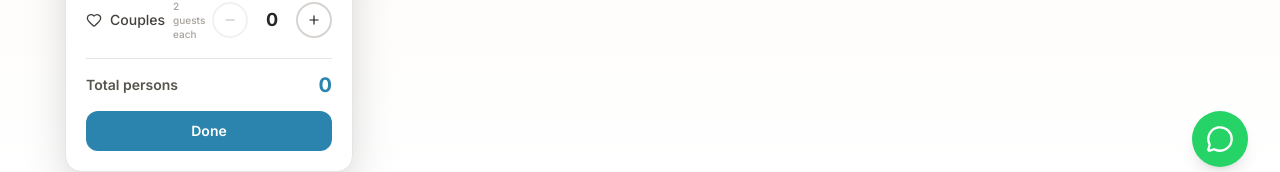
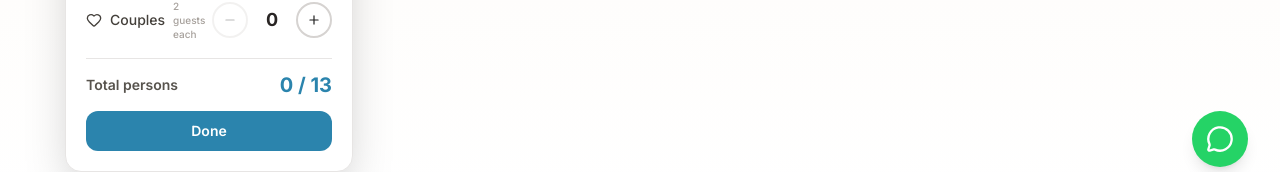
Before and after one commit to demha4/BOOKIYI, a React (Vite) app: page /book in a window 1280 px wide. Both pictures are taken after a click on the button "Add Guests". Shown: the part 601-773 px from the top of the page. Built offline with nearby package versions, Linux system fonts and the light colour scheme; a web font is replaced by a local one.

Commit message:
Full overwrite with new version v2

```diff
--- a/src/contexts/BookingContext.tsx
+++ b/src/contexts/BookingContext.tsx
@@ -116,17 +116,20 @@ export function BookingProvider({ children }: { children: ReactNode }) {
   const resetBooking = useCallback(() => setBookingState(defaultState), []);
 
   const setGuestCounts = useCallback((male: number, female: number, couple: number) => {
+    const m = Math.max(0, male);
+    const f = Math.max(0, female);
+    const c = Math.max(0, couple);
+    // Property has 13 beds total (8 dorm + 3 triple + 2 double).
+    // Couples count as 2. Reject any call that would exceed capacity —
+    // the UI prevents this for normal flows; this is defense-in-depth
+    // for programmatic callers (URL params, restored state, etc.).
+    if (m + f + c * 2 > 13) return;
     setBookingState((prev) => ({
       ...prev,
-      maleCount: Math.max(0, male),
-      femaleCount: Math.max(0, female),
-      coupleCount: Math.max(0, couple),
-      guests: buildGuests(
-        Math.max(0, male),
-        Math.max(0, female),
-        Math.max(0, couple),
-        prev.guests
-      ),
+      maleCount: m,
+      femaleCount: f,
+      coupleCount: c,
+      guests: buildGuests(m, f, c, prev.guests),
     }));
   }, []);
 
--- a/src/data/upsells.ts
+++ b/src/data/upsells.ts
@@ -9,6 +9,5 @@ export const UPSELL_ITEMS: UpsellItem[] = [
   { id: "paradise-valley", name: "Paradise Valley", price: 30 },
   { id: "sand-dunes", name: "Sand Dunes", price: 30 },
   { id: "airport-pickup", name: "Taxi", price: 25 },
-  { id: "washing-machine", name: "Washing Machine", price: 5 },
   { id: "skate-park", name: "Skate Park Sunset", price: 5 },
 ];
--- a/src/pages/BookNow.tsx
+++ b/src/pages/BookNow.tsx
@@ -4,7 +4,7 @@ import { motion, AnimatePresence } from "framer-motion";
 import {
   Calendar, Users, ChevronRight, Check, Bed, Package, Plus,
   Minus, Shield, Clock, CreditCard, ArrowLeft,
-  Waves, Sun, Plane, UtensilsCrossed, Dumbbell, Sparkles,
+  Waves, Sun, Plane, Dumbbell, Sparkles,
   User, Mail, Phone, FileText, Tag, Heart, X,
   ToggleLeft, ToggleRight, ChevronDown, AlertCircle, CheckCircle2,
   Copy, Loader2, Building2, Banknote, Timer, UserCheck,
@@ -46,7 +46,6 @@ const ADDONS: AddonDef[] = [
   { id: "paradise-valley", name: "Paradise Valley", description: "Valley trip with lunch included", price: 30, priceUnit: "fixed", icon: <Sparkles size={18} />, maxPerUnit: 10 },
   { id: "sand-dunes", name: "Sand Dunes", description: "Dunes trip with dinner included", price: 30, priceUnit: "fixed", icon: <Sun size={18} />, maxPerUnit: 10 },
   { id: "airport-pickup", name: "Taxi", description: "Taxi / airport transfer support", price: 25, priceUnit: "fixed", icon: <Plane size={18} />, maxPerUnit: 1 },
-  { id: "washing-machine", name: "Washing Machine", description: "Laundry wash during your stay", price: 5, priceUnit: "fixed", icon: <UtensilsCrossed size={18} />, maxPerUnit: 10 },
   { id: "skate-park", name: "Skate Park Sunset", description: "Sunset skate park session", price: 5, priceUnit: "fixed", icon: <Dumbbell size={18} />, maxPerUnit: 10 },
 ];
 
@@ -212,6 +211,10 @@ function GuestPicker({ isOpen, onClose }: { isOpen: boolean; onClose: () => void
   const { booking, setGuestCounts } = useBooking();
   const ref = useRef<HTMLDivElement>(null);
 
+  // Property has 13 beds total (8 dorm + 3 triple + 2 double).
+  // Couples count as 2 toward this cap.
+  const MAX_GUESTS = 13;
+
   useEffect(() => {
     function handleClick(e: MouseEvent) {
       if (ref.current && !ref.current.contains(e.target as Node)) onClose();
@@ -222,20 +225,24 @@ function GuestPicker({ isOpen, onClose }: { isOpen: boolean; onClose: () => void
 
   if (!isOpen) return null;
 
-  const rows: { key: GuestType; label: string; icon: React.ReactNode; count: number; note?: string }[] = [
-    { key: "male",   label: "Males",   icon: <User size={16} />,  count: booking.maleCount },
-    { key: "female", label: "Females", icon: <User size={16} />,  count: booking.femaleCount },
-    { key: "couple", label: "Couples", icon: <Heart size={16} />, count: booking.coupleCount, note: "2 guests each" },
+  const rows: { key: GuestType; label: string; icon: React.ReactNode; count: number; note?: string; weight: number }[] = [
+    { key: "male",   label: "Males",   icon: <User size={16} />,  count: booking.maleCount,   weight: 1 },
+    { key: "female", label: "Females", icon: <User size={16} />,  count: booking.femaleCount, weight: 1 },
+    { key: "couple", label: "Couples", icon: <Heart size={16} />, count: booking.coupleCount, note: "2 guests each", weight: 2 },
   ];
 
   const total = booking.maleCount + booking.femaleCount + booking.coupleCount * 2;
+  const atCap = total >= MAX_GUESTS;
 
   return (
     <motion.div ref={ref} initial={{ opacity: 0, y: -8, scale: 0.95 }} animate={{ opacity: 1, y: 0, scale: 1 }} exit={{ opacity: 0, y: -8, scale: 0.95 }}
       className="absolute top-full left-0 mt-2 bg-white rounded-2xl shadow-2xl border border-stone-200 p-5 w-72 z-[100]">
       <p className="text-xs font-bold text-stone-500 uppercase tracking-wider mb-4">Select guests</p>
       <div className="space-y-4">
-        {rows.map((r) => (
+        {rows.map((r) => {
+          // Adding this row's increment would push past the cap?
+          const wouldExceed = total + r.weight > MAX_GUESTS;
+          return (
           <div key={r.key} className="flex items-center justify-between">
             <span className="text-sm font-medium text-stone-700 flex items-center gap-2">
               <span className={guestConfig[r.key].color}>{r.icon}</span>
@@ -263,19 +270,27 @@ function GuestPicker({ isOpen, onClose }: { isOpen: boolean; onClose: () => void
                   else if (r.key === "female") setGuestCounts(m, f + 1, c);
                   else setGuestCounts(m, f, c + 1);
                 }}
-                className="w-9 h-9 rounded-full border-2 border-stone-300 flex items-center justify-center hover:border-ocean hover:text-ocean transition-all"
+                disabled={wouldExceed}
+                className="w-9 h-9 rounded-full border-2 border-stone-300 flex items-center justify-center disabled:opacity-30 disabled:cursor-not-allowed hover:border-ocean hover:text-ocean transition-all"
               >
                 <Plus size={14} />
               </button>
             </div>
           </div>
-        ))}
+          );
+        })}
       </div>
 
       <div className="border-t border-stone-200 mt-4 pt-3 flex items-center justify-between">
         <span className="text-sm font-semibold text-stone-600">Total persons</span>
-        <span className="font-bold text-ocean text-xl">{total}</span>
+        <span className={`font-bold text-xl ${atCap ? "text-amber-600" : "text-ocean"}`}>{total} / {MAX_GUESTS}</span>
       </div>
+
+      {atCap && (
+        <p className="text-[11px] text-amber-700 mt-2 leading-5">
+          That is the full house — 13 places across all rooms. For larger groups, message us on WhatsApp.
+        </p>
+      )}
 
       <button onClick={onClose}
         className="w-full mt-3 py-2.5 text-sm font-semibold text-white bg-ocean rounded-xl hover:bg-ocean/90 transition-all">
--- a/src/pages/Experiences.tsx
+++ b/src/pages/Experiences.tsx
@@ -87,16 +87,6 @@ const experiences = [
     image: "/images/outdoor-trip.jpg",
     category: "service",
     includes: ["Door-to-door service", "Fixed price (cash)", "Reliable local drivers", "27 km / ~35 min"],
-  },
-  {
-    id: "washing-machine",
-    name: "Laundry Service",
-    price: "€5 / load",
-    shortDesc: "Wash, dry, and fold during your stay.",
-    fullDesc: "Stay longer and need to wash clothes? Drop your laundry in the morning, pick it up clean and folded by evening. Simple, affordable, one less thing to think about.",
-    image: "/images/private-room.jpg",
-    category: "service",
-    includes: ["Wash + dry", "Folded and returned", "Same-day service", "Available any day"],
   },
 ];
 
```
Also changed, not shown: 1 other file (tests, documents, lock files or other folders).
